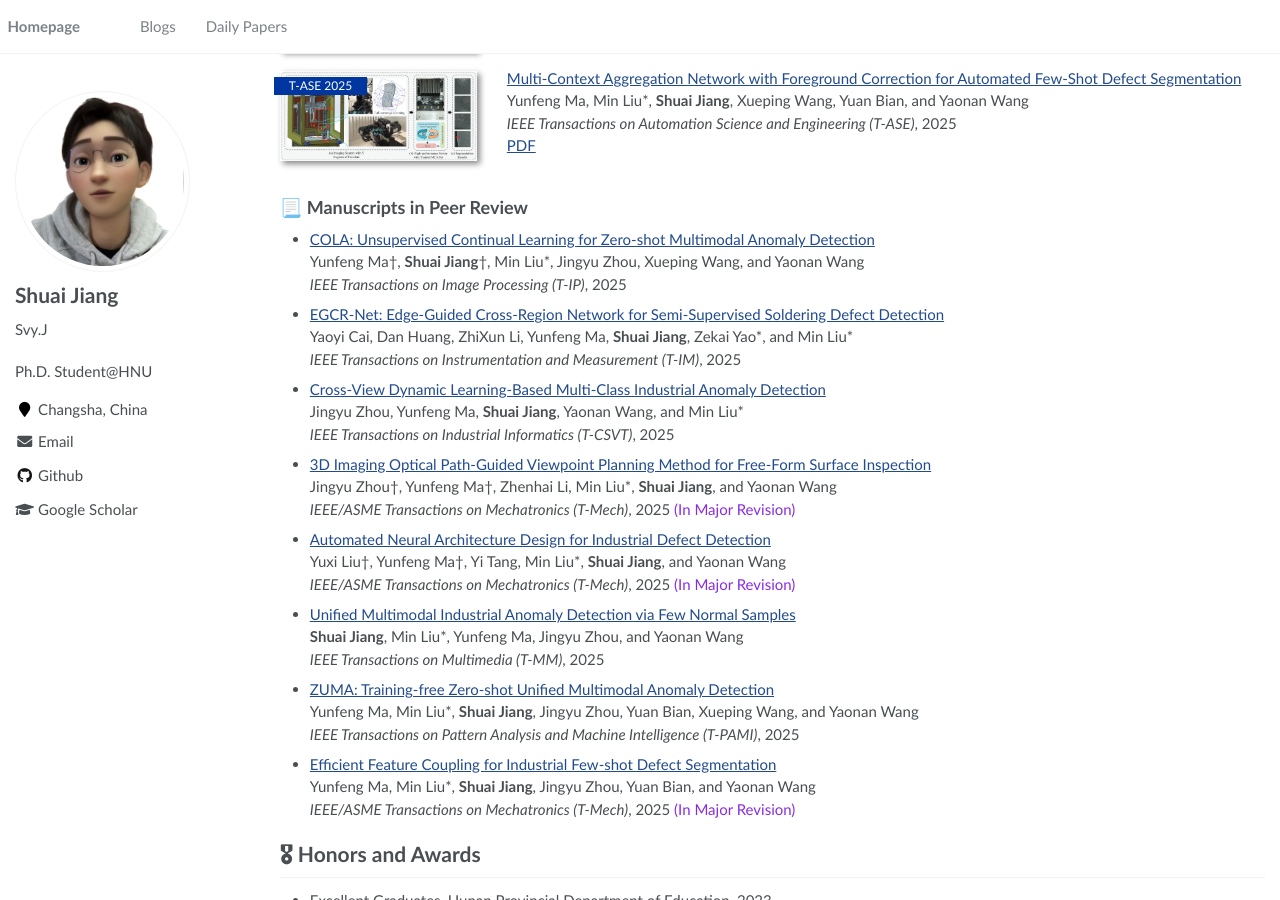
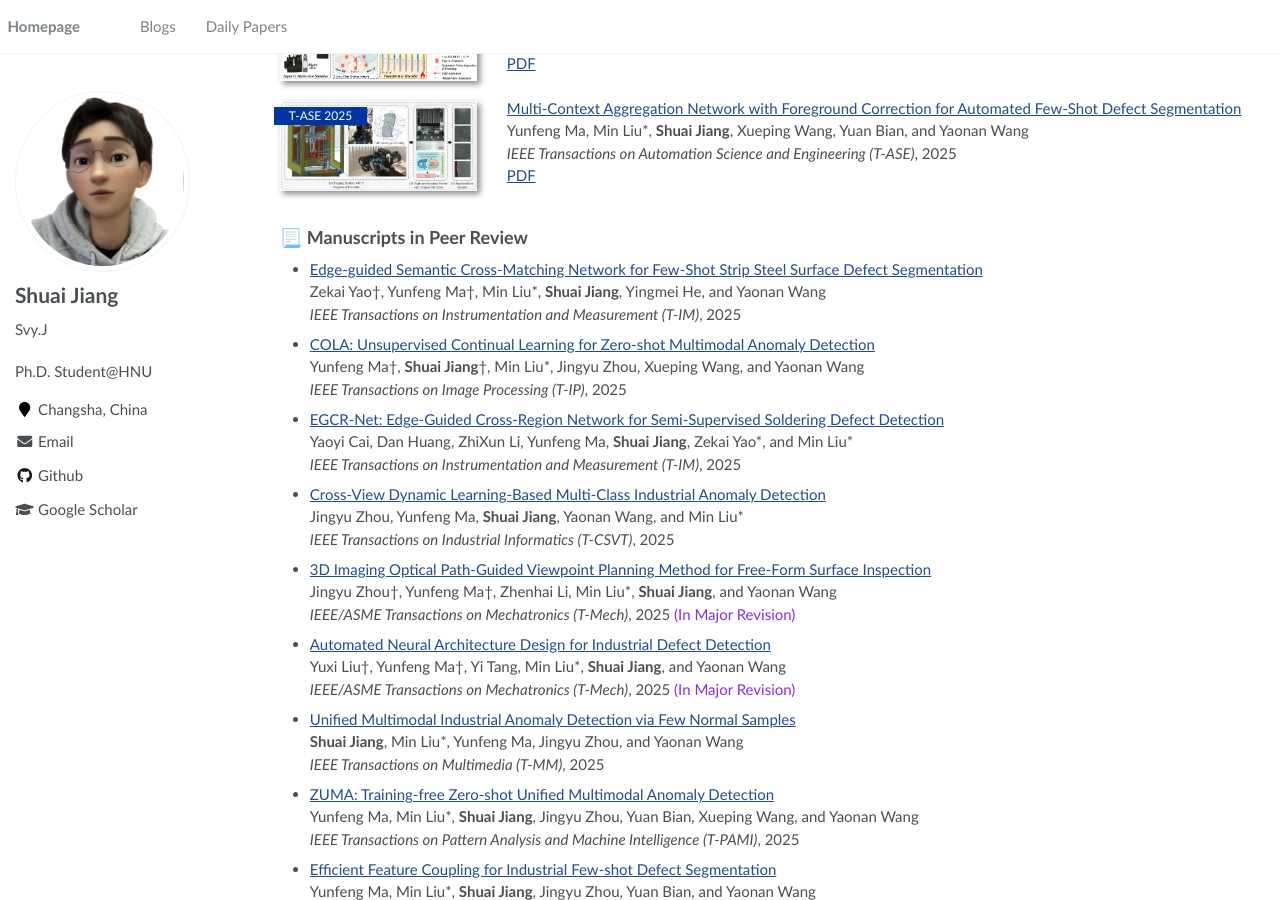
Before and after one commit to SvyJ/svyj.github.io, a Jekyll site: the page built from _pages/index.md, in a window 1280 px wide and 900 px high, scrolled down 2610 px. Built offline with Jekyll 4.4.1, drawn with Linux system fonts in a browser that asks for light colours; some of the changed text lies outside the part shown.

Commit message:
Update index.md

```diff
--- a/_pages/index.md
+++ b/_pages/index.md
@@ -26,6 +26,8 @@ author_profile: true
 # 🔥 Recent Updates
 
 ## 📝 Latest Works
+
+- **[Sep. 2025]** 📃 Our article on "Few-Shot Strip Steel Surface Defect Segmentation" was submitted to _IEEE T-IM_.
 
 - **[Sep. 2025]** 📃 Our article on "Continual Learning-based Multimodal Anomaly Detection" was submitted to _IEEE T-IP_.
 
@@ -184,6 +186,10 @@ _IEEE Transactions on Automation Science and Engineering (T-ASE)_, 2025<br>
 
 ## 📃 Manuscripts in Peer Review
 
+- [Edge-guided Semantic Cross-Matching Network for Few-Shot Strip Steel Surface Defect Segmentation](https://ieeexplore.ieee.org/xpl/RecentIssue.jsp?punumber=19)<br>
+  Zekai Yao†, Yunfeng Ma†, Min Liu*, **Shuai Jiang**, Yingmei He, and Yaonan Wang<br>
+  _IEEE Transactions on Instrumentation and Measurement (T-IM)_, 2025<br>
+
 - [COLA: Unsupervised Continual Learning for Zero-shot Multimodal Anomaly Detection](https://ieeexplore.ieee.org/xpl/RecentIssue.jsp?punumber=83)<br>
   Yunfeng Ma†, **Shuai Jiang**†, Min Liu*, Jingyu Zhou, Xueping Wang, and Yaonan Wang<br>
   _IEEE Transactions on Image Processing (T-IP)_, 2025<br>
```
